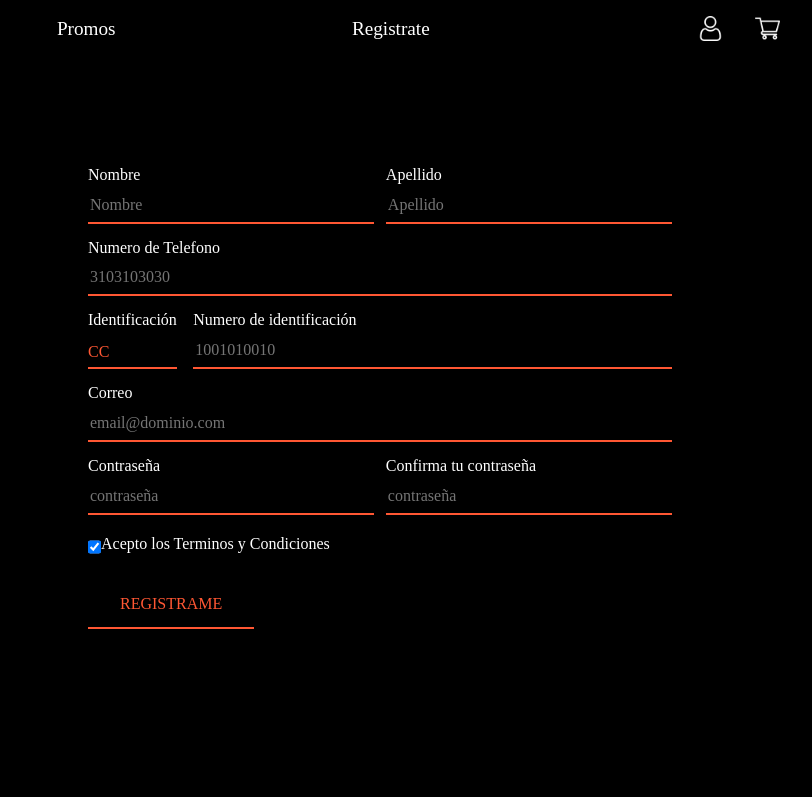
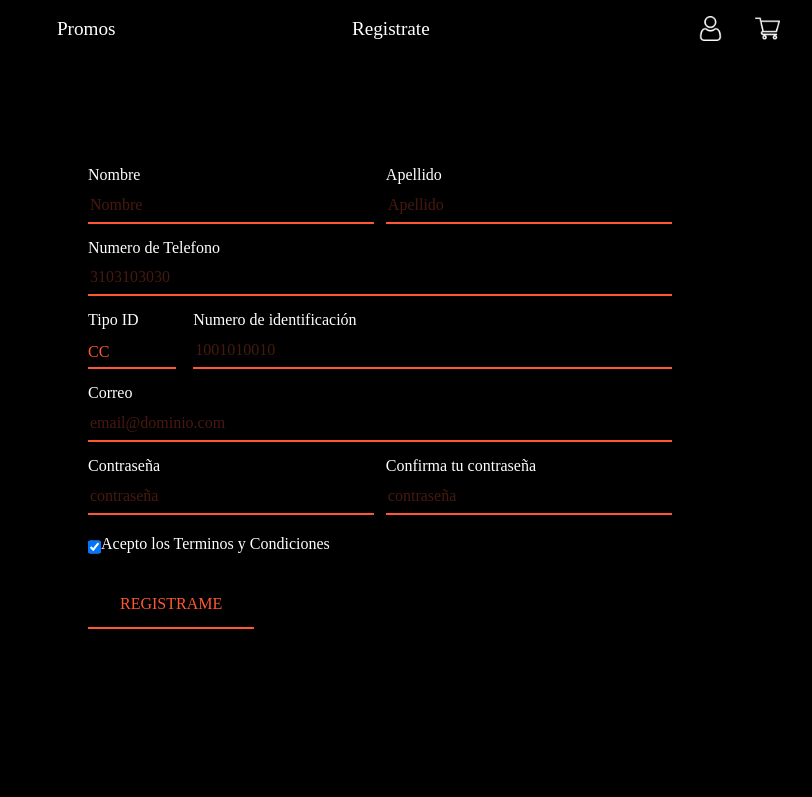
Before and after one commit to TEAM-DEVELOPERS-DYNAMICS-SOLUTIONS/Proyecto-DelRachoDeJuancho, a plain HTML site: page register.html in a window 1280 px wide. Shown: the top 797 px of the page, 468-1280 px from the left. Drawn offline with nearby package versions, Linux system fonts and the light colour scheme; a script that the page names is missing; a web font is replaced by a local one.

Commit message:
actualizacion correccion de campo typeIdentification v4

```diff
--- a/assets/css/style_register/register_form.css
+++ b/assets/css/style_register/register_form.css
@@ -32,11 +32,10 @@
     outline: none;
 }
 
-.Cont_input select{
-    appearance: none;
-	-webkit-appearance: none;
-	-moz-appearance: none;
+.defaultInput::placeholder{
+    color: #ff583347;
 }
+
 #names, #passwords, #identification{
     display: flex;
     flex-flow: row wrap;
@@ -45,6 +44,12 @@
 
 .inputName , .inputLastName , .inputPassword1, .inputPassword2{
     width: 49%;
+}
+
+.Cont_input select, #phone::-webkit-inner-spin-button , #phone::-webkit-outer-spin-button{
+    appearance: none;
+	-webkit-appearance: none;
+	-moz-appearance: none;
 }
 
 .selectTypeIdentification{
--- a/register.html
+++ b/register.html
@@ -86,7 +86,7 @@
 
                     <div id="identification">
                         <div class="Cont_input selectTypeIdentification">
-                            <label for="" class="titleInput">Identificación</label>
+                            <label for="" class="titleInput">Tipo ID</label>
                             <Select class="typeIdentification defaultInput" id="select" name="name">
                                 <option value="CC">CC</option>
                                 <option value="CE">CE</option>
```
